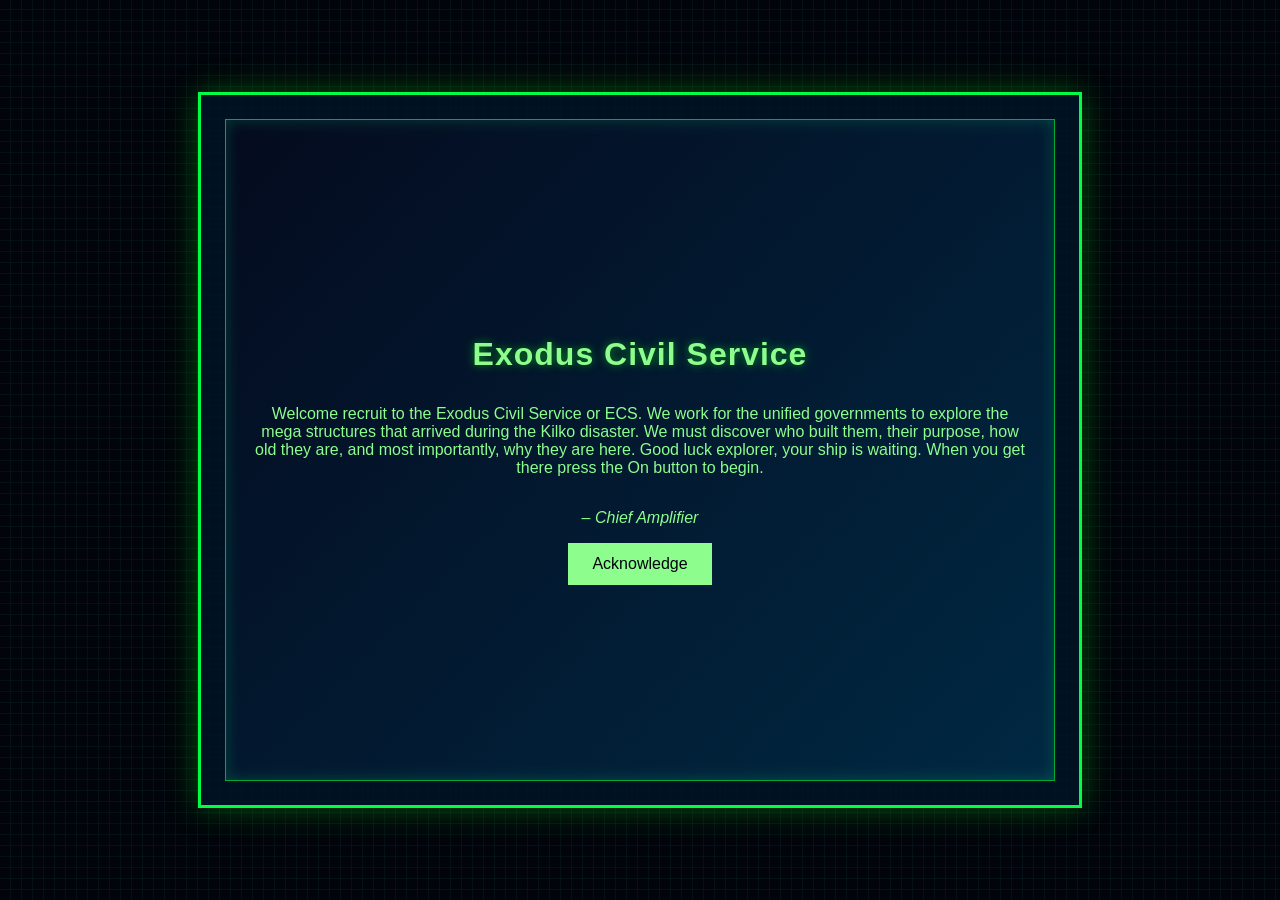
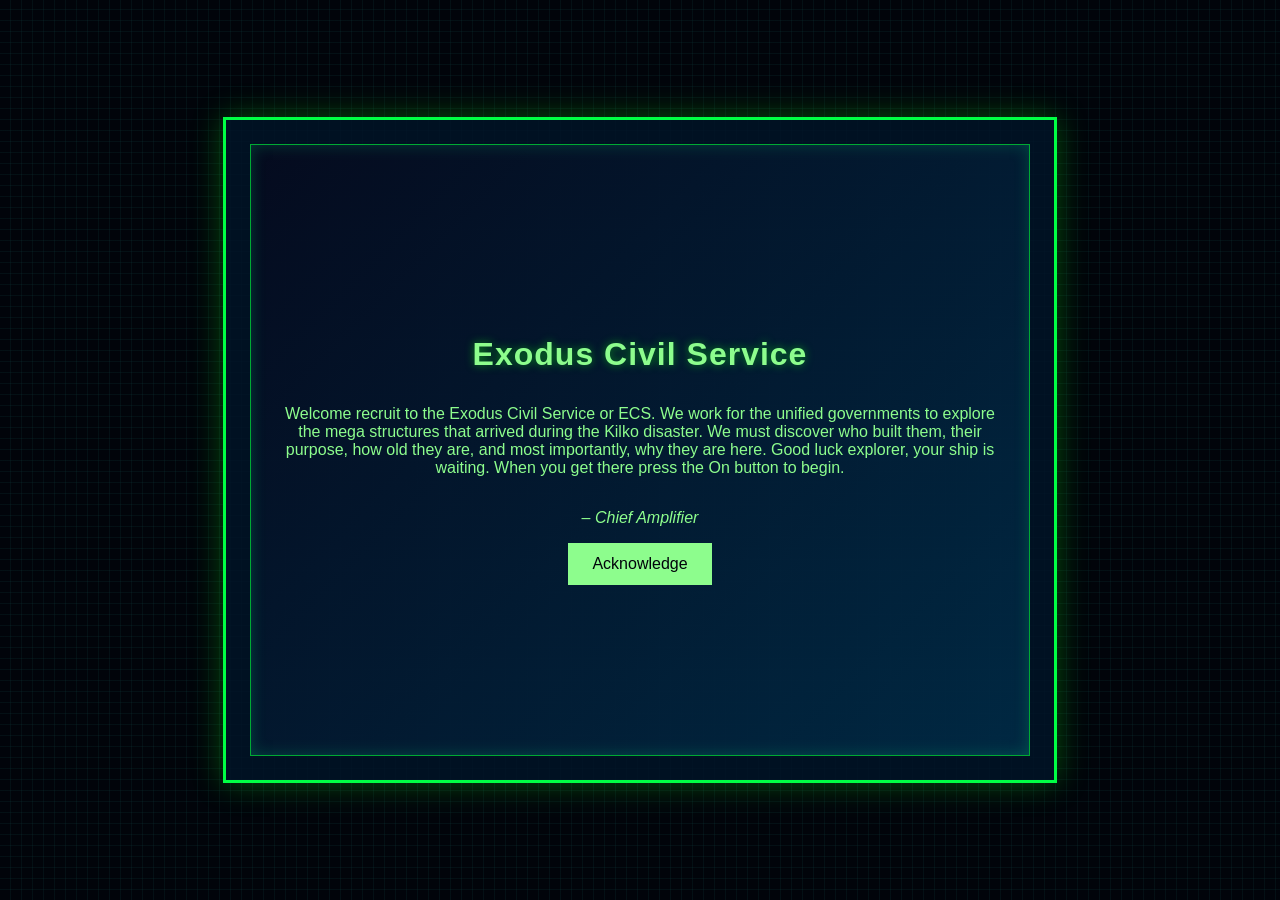

Update style.css

--- a/style.css
+++ b/style.css
@@ -22,6 +22,7 @@ body {
   border: 3px solid #0f4;
   box-shadow: 0 0 30px rgba(15, 255, 15, 0.3);
 }
+
 .panel-frame::before, .panel-frame::after {
   content: '';
   position: absolute;
@@ -29,11 +30,13 @@ body {
   height: 20px;
   border: 3px solid #0f4;
 }
+
 .panel-frame::before {
   top: -3px; left: -3px;
   border-right: none;
   border-bottom: none;
 }
+
 .panel-frame::after {
   bottom: -3px; right: -3px;
   border-left: none;
@@ -54,10 +57,11 @@ body {
   align-items: center;
   text-align: center;
   position: relative;
+  box-sizing: border-box;
 }
 
 .hidden {
-  display: none;
+  display: none !important;
 }
 
 h1 {
@@ -75,7 +79,9 @@ h1 {
   border: none;
   cursor: pointer;
   transition: transform 0.2s, box-shadow 0.2s;
+  font-family: 'Orbitron', sans-serif;
 }
+
 .btn:hover, .dest-list button:hover {
   transform: scale(1.05);
   box-shadow: 0 0 10px rgba(15,255,15,0.5);
@@ -88,20 +94,25 @@ h1 {
   background: transparent;
   color: #8dfd8d;
 }
+
 .dest-list button:hover {
   background: rgba(15, 255, 15, 0.1);
   transform: none;
 }
+
 .dest-list button.selected {
   background: rgba(15, 255, 15, 0.2);
 }
+
 .dest-list button:disabled {
   opacity: 0.4;
   cursor: not-allowed;
 }
 
+/* Fix log panel collapsing in flex containers */
 .log {
-  height: calc(100% - 2rem);
+  flex: 1 1 0;
+  min-height: 0;
   overflow-y: auto;
   white-space: pre-wrap;
   font-size: 0.9rem;
@@ -109,10 +120,45 @@ h1 {
   text-align: left;
   padding-left: 0.5rem;
   text-shadow: 0 0 4px rgba(0,255,140,0.3);
+  box-sizing: border-box;
 }
 
 #log > div {
-  margin-bottom: 1rem; /* This creates the line spacing */
+  margin-bottom: 1rem;
+}
+
+/* Custom scrollbar to match theme */
+.log::-webkit-scrollbar,
+.dest-list::-webkit-scrollbar,
+.panel::-webkit-scrollbar {
+  width: 6px;
+}
+
+.log::-webkit-scrollbar-track,
+.dest-list::-webkit-scrollbar-track,
+.panel::-webkit-scrollbar-track {
+  background: rgba(0, 10, 20, 0.5);
+}
+
+.log::-webkit-scrollbar-thumb,
+.dest-list::-webkit-scrollbar-thumb,
+.panel::-webkit-scrollbar-thumb {
+  background: rgba(15, 255, 15, 0.3);
+  border-radius: 3px;
+}
+
+.log::-webkit-scrollbar-thumb:hover,
+.dest-list::-webkit-scrollbar-thumb:hover,
+.panel::-webkit-scrollbar-thumb:hover {
+  background: rgba(15, 255, 15, 0.6);
+}
+
+/* Firefox scrollbar */
+.log,
+.dest-list,
+.panel {
+  scrollbar-width: thin;
+  scrollbar-color: rgba(15, 255, 15, 0.3) rgba(0, 10, 20, 0.5);
 }
 
 .console {
@@ -121,6 +167,8 @@ h1 {
   display: grid;
   grid-template-columns: 1fr 1fr;
   gap: 1rem;
+  /* Fix: allow children to shrink below their content size */
+  min-height: 0;
 }
 
 .panel {
@@ -131,6 +179,9 @@ h1 {
   flex-direction: column;
   align-items: flex-start;
   background: rgba(0,10,20,0.5);
+  /* Fix: allow panel to shrink correctly inside flex/grid */
+  min-height: 0;
+  box-sizing: border-box;
 }
 
 .panel h2 {
@@ -140,6 +191,8 @@ h1 {
   padding-bottom: 0.5rem;
   width: 100%;
   text-shadow: 0 0 6px rgba(15,255,15,0.4);
+  /* Prevent h2 from shrinking away */
+  flex-shrink: 0;
 }
 
 /* === Travel Feedback (Visual Transitions) === */
@@ -160,8 +213,9 @@ button.traveling {
   }
 }
 
+/* Fixed: changed position from absolute to fixed so it reliably covers the viewport */
 .travel-overlay {
-  position: absolute;
+  position: fixed;
   top: 0;
   left: 0;
   width: 100vw;
